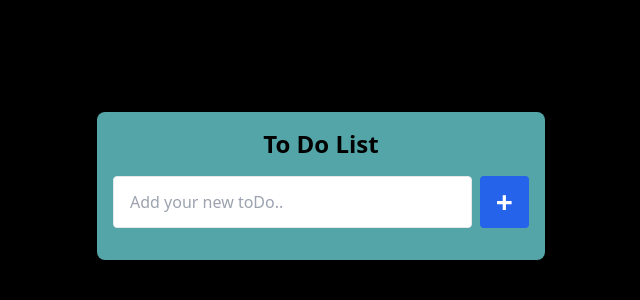
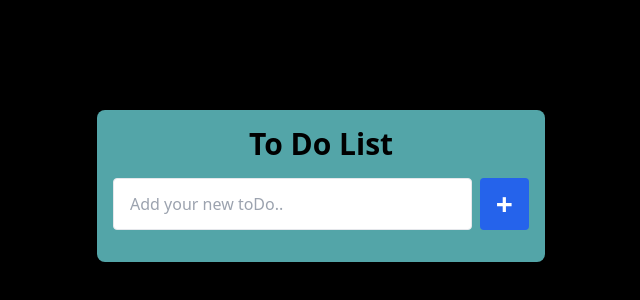
Before and after one commit to programmerrabbanii/hab-assignemtFive, a plain HTML site: page index.html in a window 1280 px wide. Shown: the part 214-514 px from the top of the page, 319-959 px from the left. Drawn offline with nearby package versions, Linux system fonts and the light colour scheme.

```diff
--- a/index.html
+++ b/index.html
@@ -12,7 +12,7 @@
 
 <body class="bg-black flex items-center justify-center h-screen">
     <div class="bg-[#53A5A8] shadow-lg rounded-lg p-4 w-full max-w-md">
-      <h1 class="text-2xl font-bold text-center mb-4">To Do List</h1>
+      <h1 class="text-3xl font-bold text-center mb-4">To Do List</h1>
       <div class="flex mb-4">
         <input id="todo-input" type="text" placeholder="Add your new toDo.."
                class="flex-1 border border-gray-200 rounded px-4 py-2 focus:outline-none focus:ring-2 focus:ring-blue-500">
```
